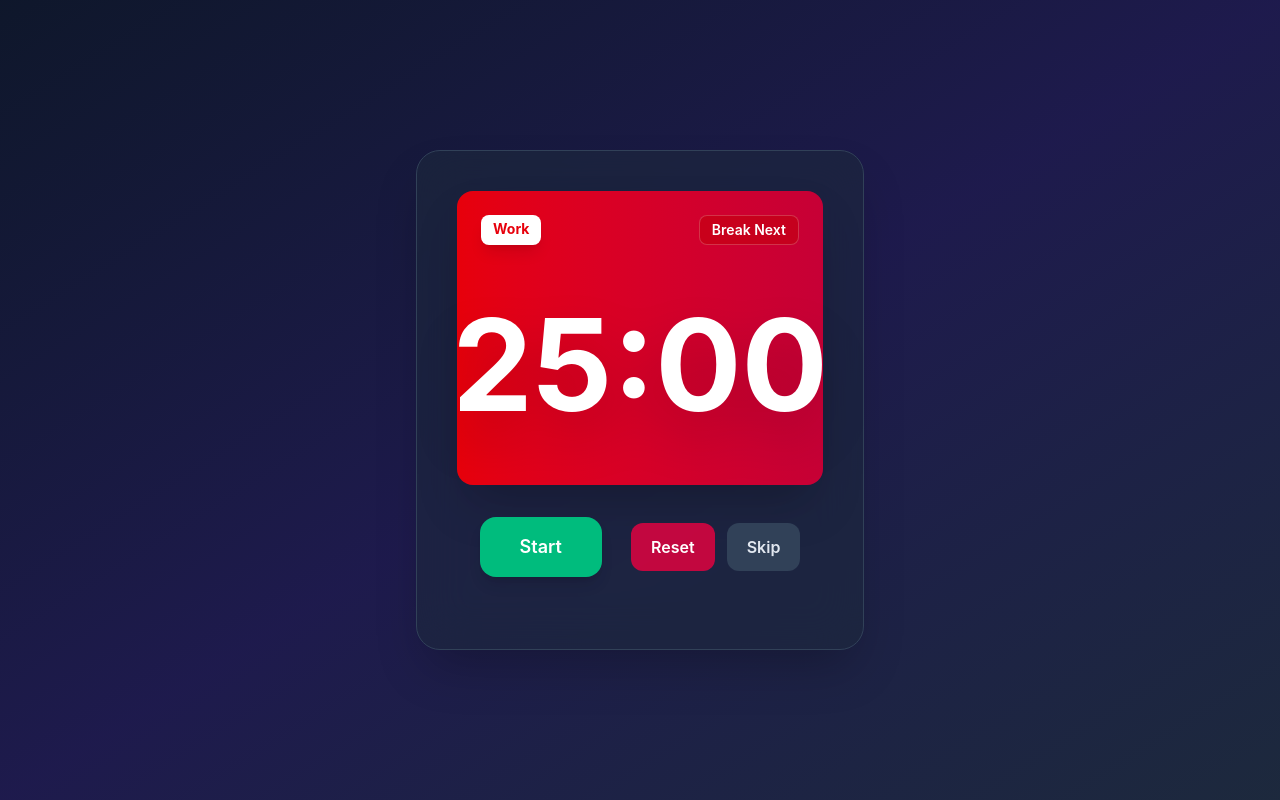
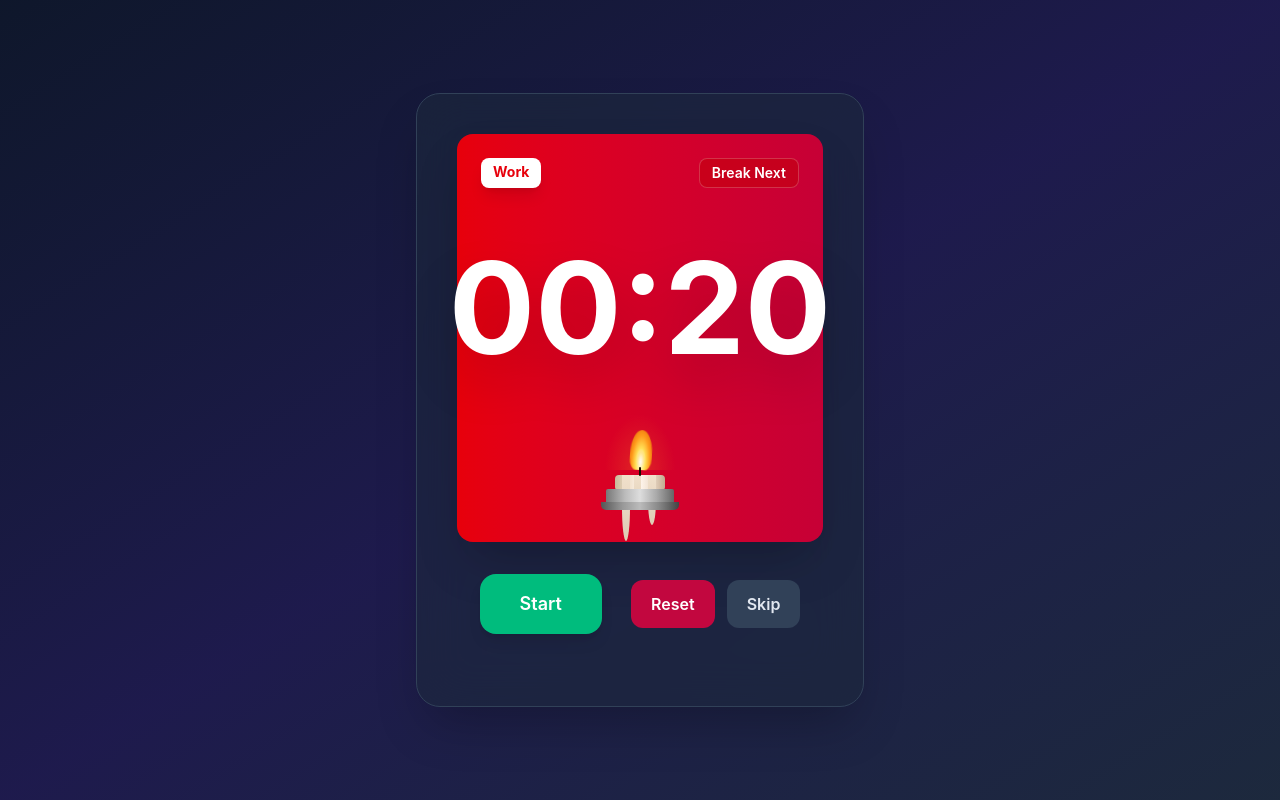
Before and after one commit to Harsh26-star/pomodoro-timer, a React (Vite) app: page / in a window 1280 px wide. Built offline with nearby package versions, Linux system fonts and the light colour scheme.

Commit message:
feat: Add a burning candle to showcase the reamaining time on the timer

```diff
--- a/src/App.jsx
+++ b/src/App.jsx
@@ -5,7 +5,7 @@ import Controls from './components/Controls';
 
 function App() {
   // Timer States
-  const [timeRemaining, setTimeRemaining] = useState(1500);
+  const [timeRemaining, setTimeRemaining] = useState(20);
   const [isRunning, setIsRunning] = useState(false);
   const [sessionType, setSessionType] = useState('Work');
 
@@ -25,9 +25,12 @@ function App() {
     const paddedMinutes = minutes < 10 ? `0${minutes}` : minutes;
     const remainingSeconds = seconds % 60;
     const paddedSeconds = remainingSeconds < 10 ? `0${remainingSeconds}` : remainingSeconds;
-
     return `${paddedMinutes}:${paddedSeconds}`;
   }
+
+  // Total seconds for the current session (used to compute candle %)
+  const totalSeconds = sessionType === 'Work' ? workDuration * 60 : breakDuration * 60;
+  const candlePct = timeRemaining / totalSeconds;
 
   useEffect(() => {
     if (isRunning) {
@@ -36,14 +39,11 @@ function App() {
           if (prev <= 1) {
             const newSessionType = sessionType === 'Work' ? 'Break' : 'Work';
             setSessionType(newSessionType);
-
             newSessionType === 'Work' ? workSound() : breakSound();
-
             return newSessionType === 'Work'
               ? workDuration * 60
               : breakDuration * 60;
           }
-
           return prev - 1;
         });
       }, 1000);
@@ -73,23 +73,17 @@ function App() {
 
   const buttonSound = () => {
     buttonAudio.currentTime = 0;
-    buttonAudio.play().catch(error => {
-      console.error('Error playing sound: ', error);
-    });
+    buttonAudio.play().catch(error => console.error('Error playing sound: ', error));
   }
 
   const workSound = () => {
     workAudio.currentTime = 0;
-    workAudio.play().catch(error => {
-      console.error('Error playing sound: ', error);
-    });
+    workAudio.play().catch(error => console.error('Error playing sound: ', error));
   }
 
   const breakSound = () => {
     breakAudio.currentTime = 0;
-    breakAudio.play().catch(error => {
-      console.error('Error playing sound: ', error);
-    });
+    breakAudio.play().catch(error => console.error('Error playing sound: ', error));
   }
 
   return (
@@ -98,6 +92,7 @@ function App() {
         <Timer
           time={formatTime(timeRemaining)}
           sessionType={sessionType}
+          candlePct={candlePct}
         />
         <Controls
           isRunning={isRunning}
--- /dev/null
+++ b/src/components/Candle.jsx
@@ -0,0 +1,161 @@
+function Candle({ pct = 1 }) {
+  // pct: 1.0 = full candle, 0.0 = burned out
+  const MAX_H = 110;
+  const MIN_H = 14;
+  const candleHeight = MIN_H + (MAX_H - MIN_H) * pct;
+  const burnedOut = pct <= 0;
+
+  const drip1H = pct < 0.82 ? Math.round((0.82 - pct) * 72 + 8) : 0;
+  const drip2H = pct < 0.60 ? Math.round((0.60 - pct) * 72 + 8) : 0;
+  const drip3H = pct < 0.38 ? Math.round((0.38 - pct) * 72 + 8) : 0;
+
+  return (
+    <div className="flex flex-col items-center select-none">
+      <style>{`
+        @keyframes flicker {
+          0%   { transform: translateX(-50%) scaleX(1)    scaleY(1);    opacity: 1; }
+          50%  { transform: translateX(-50%) scaleX(0.88) scaleY(0.94); opacity: 0.92; }
+          100% { transform: translateX(-50%) scaleX(0.96) scaleY(0.97); opacity: 1; }
+        }
+        @keyframes sway {
+          0%   { transform: translateX(-50%) rotate(-5deg); }
+          100% { transform: translateX(-50%) rotate(5deg); }
+        }
+        @keyframes glowPulse {
+          0%   { opacity: 0.55; }
+          100% { opacity: 0.9; }
+        }
+        @keyframes smokeRise {
+          0%   { transform: translateX(-50%) scaleX(1);   opacity: 0.45; height: 8px; }
+          100% { transform: translateX(-52%) scaleX(2.2); opacity: 0;    height: 48px; }
+        }
+        .candle-flame {
+          position: absolute;
+          bottom: 0;
+          left: 50%;
+          width: 22px;
+          height: 40px;
+          border-radius: 50% 50% 30% 30% / 60% 60% 30% 30%;
+          background: radial-gradient(ellipse at 50% 80%, #fff 0%, #ffe85c 28%, #ff9c1a 58%, #d95200 100%);
+          animation: flicker 0.14s ease-in-out infinite alternate, sway 2s ease-in-out infinite alternate;
+          transform-origin: 50% 100%;
+          filter: blur(0.4px);
+        }
+        .candle-flame::after {
+          content: '';
+          position: absolute;
+          bottom: 5px;
+          left: 50%;
+          transform: translateX(-50%);
+          width: 9px;
+          height: 16px;
+          border-radius: 50% 50% 30% 30% / 60% 60% 30% 30%;
+          background: radial-gradient(ellipse at 50% 80%, #fff 0%, #ffe490 50%, transparent 100%);
+          opacity: 0.65;
+        }
+        .candle-glow {
+          position: absolute;
+          bottom: 0;
+          left: 50%;
+          transform: translateX(-50%);
+          width: 72px;
+          height: 56px;
+          background: radial-gradient(ellipse at 50% 100%, rgba(255,170,30,0.38) 0%, transparent 70%);
+          animation: glowPulse 1.3s ease-in-out infinite alternate;
+          pointer-events: none;
+        }
+        .candle-smoke {
+          position: absolute;
+          bottom: 24px;
+          left: 50%;
+          width: 4px;
+          background: linear-gradient(to top, rgba(160,150,140,0.5), transparent);
+          border-radius: 2px;
+          animation: smokeRise 1.6s ease-out infinite;
+        }
+      `}</style>
+
+      {/* Flame / smoke area */}
+      <div style={{ position: 'relative', width: 48, height: 58, display: 'flex', alignItems: 'flex-end', justifyContent: 'center', marginBottom: -3 }}>
+        {!burnedOut && <div className="candle-glow" />}
+        {!burnedOut && <div className="candle-flame" />}
+        {burnedOut && <div className="candle-smoke" />}
+      </div>
+
+      {/* Wick */}
+      <div style={{
+        width: 2,
+        height: 9,
+        background: burnedOut ? '#555' : '#1a0d00',
+        borderRadius: 1,
+        zIndex: 2,
+        marginBottom: -1,
+      }} />
+
+      {/* Candle body */}
+      <div style={{
+        position: 'relative',
+        width: 50,
+        height: candleHeight,
+        borderRadius: '4px 4px 3px 3px',
+        background: 'linear-gradient(to right, #c8b89a 0%, #f0e0cb 28%, #fff6ed 50%, #eddcca 74%, #c2aa90 100%)',
+        transition: 'height 0.9s linear',
+        overflow: 'visible',
+        zIndex: 1,
+      }}>
+        {/* Drips */}
+        {drip1H > 0 && (
+          <div style={{
+            position: 'absolute', top: 0, left: 7,
+            width: 8, height: drip1H,
+            background: 'linear-gradient(to bottom, #f0e0cb, #deccb4)',
+            borderRadius: '0 0 50% 50%',
+            transition: 'height 1.8s ease-in',
+          }} />
+        )}
+        {drip2H > 0 && (
+          <div style={{
+            position: 'absolute', top: 0, right: 9,
+            width: 8, height: drip2H,
+            background: 'linear-gradient(to bottom, #f0e0cb, #deccb4)',
+            borderRadius: '0 0 50% 50%',
+            transition: 'height 1.8s ease-in',
+          }} />
+        )}
+        {drip3H > 0 && (
+          <div style={{
+            position: 'absolute', top: 0, left: 19,
+            width: 7, height: drip3H,
+            background: 'linear-gradient(to bottom, #f0e0cb, #e2d0b8)',
+            borderRadius: '0 0 50% 50%',
+            transition: 'height 1.8s ease-in',
+          }} />
+        )}
+      </div>
+
+      {/* Holder */}
+      <div style={{
+        width: 68,
+        height: 13,
+        marginTop: -1,
+        background: 'linear-gradient(to right, #777 0%, #bbb 28%, #ddd 50%, #aaa 74%, #666 100%)',
+        borderRadius: '2px 2px 0 0',
+        position: 'relative',
+        zIndex: 2,
+      }}>
+        <div style={{
+          position: 'absolute',
+          bottom: -8,
+          left: '50%',
+          transform: 'translateX(-50%)',
+          width: 78,
+          height: 8,
+          background: 'linear-gradient(to right, #555 0%, #999 28%, #bbb 50%, #888 74%, #444 100%)',
+          borderRadius: '0 0 5px 5px',
+        }} />
+      </div>
+    </div>
+  );
+}
+
+export default Candle;
--- a/src/components/Timer.jsx
+++ b/src/components/Timer.jsx
@@ -1,4 +1,6 @@
-function Timer({ time, sessionType }) {
+import Candle from './Candle';
+
+function Timer({ time, sessionType, candlePct }) {
   return (
     <div className='bg-gradient-to-r from-red-600 to-rose-700 flex flex-col items-center w-full h-auto rounded-2xl shadow-2xl p-4 md:p-6'>
       {/* Session indicators */}
@@ -6,7 +8,6 @@ function Timer({ time, sessionType }) {
         <span className='bg-white text-red-600 px-2 py-1 md:px-3 md:py-1 rounded-lg font-bold text-xs md:text-sm shadow-lg'>
           {sessionType}
         </span>
-
         <span className='bg-red-700/50 text-white px-2 py-1 md:px-3 md:py-1 rounded-lg font-semibold text-xs md:text-sm border border-white/20'>
           {sessionType === 'Work' ? 'Break Next' : 'Work Next'}
         </span>
@@ -16,6 +17,11 @@ function Timer({ time, sessionType }) {
       <p className='text-white text-6xl sm:text-7xl md:text-8xl lg:text-9xl font-bold drop-shadow-2xl flex items-center my-4 md:my-8'>
         {time}
       </p>
+
+      {/* Candle */}
+      <div className='mt-2 mb-1 pb-3'>
+        <Candle pct={candlePct} />
+      </div>
     </div>
   );
 }
```
